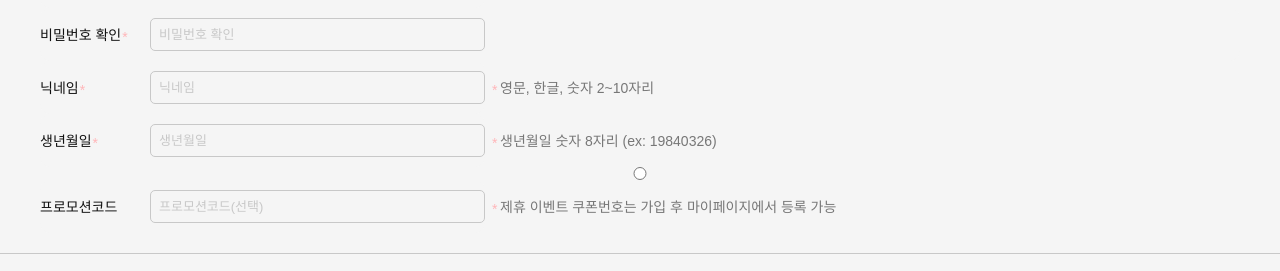
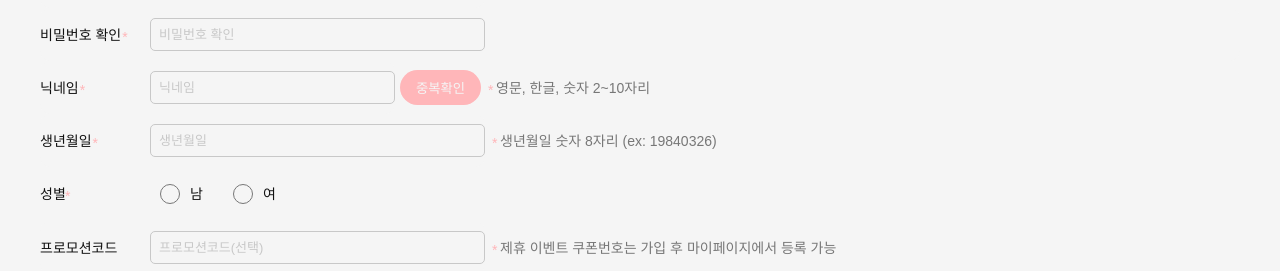
Before and after one commit to ryushin01/sr_novel, a React (Vite) app: page /sr_novel/signup in a window 1280 px wide. Shown: the part 267-538 px from the top of the page. Built offline with nearby package versions, Linux system fonts and the light colour scheme; no server answers; a web font is replaced by a local one.

Commit message:
🚧 회원가입 페이지 작업 진행 중

```diff
--- a/src/pages/SignUp/SignUp.jsx
+++ b/src/pages/SignUp/SignUp.jsx
@@ -1,64 +1,131 @@
+import { EMAIL_SELECT_DATA } from '@data/ConstantData';
+import { RADIO_DATA } from '@data/ConstantData';
 import Input from '@components/Input/Input';
 import SelectBox from '@components/SelectBox/SelectBox';
 import Button from '@components/Button/Button';
-import {EMAIL_SELECT_DATA} from '@data/ConstantData';
+import RadioGroup from '@components/RadioGroup/RadioGroup';
 import './SignUp.scss';
+import { useState } from 'react';
 
 const SignUp = () => {
+  const [radioChecked, setRadioChecked] = useState('');
+
+  const handleRadioChange = e => {
+    if (e.target.checked) {
+      setRadioChecked(e.target.value);
+      return { ...RADIO_DATA, checked: true };
+    } else {
+      return { ...RADIO_DATA, checked: false };
+    }
+  };
+
   return (
-    <main className='sign-up-container'>
+    <main className="sign-up-container">
       <div className="sign-up-inner-wrap">
-        <section className='sign-up-form-section'>
+        <section className="sign-up-form-section">
           <form>
             <fieldset>
               <legend>회원가입</legend>
-                        <h2 className='sign-up-form-title'>회원정보</h2>
-                        <div className='sign-up-form-wrap'>
-
+              <h2 className="sign-up-form-title">회원정보</h2>
+              <div className="sign-up-form-wrap">
                 <div className="sign-up-id-wrap">
-                            <Input type='text' contents='아이디(이메일)' placeholder='아이디' purpose="sign-up" size="small" require/>
+                  <Input
+                    type="text"
+                    contents="아이디(이메일)"
+                    placeholder="아이디"
+                    purpose="sign-up"
+                    size="small"
+                    require
+                  />
 
                   <span> @ </span>
 
-                            <SelectBox data={EMAIL_SELECT_DATA}/>
+                  <SelectBox data={EMAIL_SELECT_DATA} />
 
-                            <Button type='button' content='중복확인' color="primary" size="small"/>
+                  <Button
+                    type="button"
+                    content="중복확인"
+                    color="primary"
+                    size="small"
+                  />
                 </div>
 
-                        <div className='sign-up-password-wrap'>
-                          <Input type='password' contents='비밀번호' placeholder='비밀번호' purpose="sign-up" size="small" require/>
+                <div className="sign-up-password-wrap">
+                  <Input
+                    type="password"
+                    contents="비밀번호"
+                    placeholder="비밀번호"
+                    purpose="sign-up"
+                    size="small"
+                    require
+                  />
                   <span>영문,숫자,특수문자(@#$%^&*) 혼합하여 8자리 이상</span>
                 </div>
 
-                        <Input type='password' contents='비밀번호 확인' placeholder='비밀번호 확인' purpose="sign-up" size="small" require/>
+                <Input
+                  type="password"
+                  contents="비밀번호 확인"
+                  placeholder="비밀번호 확인"
+                  purpose="sign-up"
+                  size="small"
+                  require
+                />
 
-                        <div className='sign-up-name-wrap'>
-                          <Input type='text' contents='닉네임' placeholder='닉네임' purpose="sign-up" size="small" require/>
+                <div className="sign-up-name-wrap">
+                  <Input
+                    type="text"
+                    contents="닉네임"
+                    placeholder="닉네임"
+                    purpose="sign-up"
+                    size="small"
+                    require
+                  />
+                  <Button
+                    type="button"
+                    content="중복확인"
+                    color="primary"
+                    size="small"
+                  />
                   <span>영문, 한글, 숫자 2~10자리</span>
                 </div>
 
-                        <div className='sign-up-birth-wrap'>
-                        <Input type='text' contents='생년월일' placeholder='생년월일' purpose="sign-up" size="small" require/>
+                <div className="sign-up-birth-wrap">
+                  <Input
+                    type="text"
+                    contents="생년월일"
+                    placeholder="생년월일"
+                    purpose="sign-up"
+                    size="small"
+                    require
+                  />
                   <span>생년월일 숫자 8자리 (ex: 19840326)</span>
                 </div>
 
-                        <input type='radio' ></input>
+                <div className="sign-up-radio-wrap">
+                  <span className={`radio-text require`}>성별</span>
+                  <RadioGroup data={RADIO_DATA} onChange={handleRadioChange} />
+                </div>
 
-                        <div className='sign-up-event-wrap'>
-                        <Input type='text' contents='프로모션코드'
-                          placeholder='프로모션코드(선택)' purpose="sign-up" size="small"/>
-                        <span>제휴 이벤트 쿠폰번호는 가입 후 마이페이지에서 등록 가능</span>
+                <div className="sign-up-event-wrap">
+                  <Input
+                    type="text"
+                    contents="프로모션코드"
+                    placeholder="프로모션코드(선택)"
+                    purpose="sign-up"
+                    size="small"
+                  />
+                  <span>
+                    제휴 이벤트 쿠폰번호는 가입 후 마이페이지에서 등록 가능
+                  </span>
                 </div>
               </div>
             </fieldset>
           </form>
         </section>
-        <section>
-
-        </section>
+        <section></section>
       </div>
     </main>
-  )
-}
+  );
+};
 
-export default SignUp
+export default SignUp;
--- a/src/pages/SignUp/SignUp.scss
+++ b/src/pages/SignUp/SignUp.scss
@@ -1,33 +1,31 @@
-
 @charset "urf-8";
 @import '@scss/partials/mixin.scss', '@scss/partials/theme.scss';
 @import '@scss/partials/grid_system.scss', '@scss/partials/media_query.scss';
 @import '@scss/partials/Typography.scss';
 
 @mixin SignUpText {
-    display :flex;
+  display: flex;
   justify-content: flex-start;
   align-items: center;
-    gap : 5px;
+  gap: 5px;
 
   & > span {
-        position : relative;
-        padding-left : 5px;
-        margin-left : 5px;
-        color : $grayscale-2;
+    position: relative;
+    padding-left: 5px;
+    margin-left: 5px;
+    color: $grayscale-2;
 
     &::before {
-            content : '*';
-            width : 15px;
+      content: '*';
+      width: 15px;
       height: 15px;
-            color : $primary-color;
-            position : absolute;
-            top : 50%;
-            left : -3px;
-            transform : translateY(-50%);
+      color: $primary-color;
+      position: absolute;
+      top: 50%;
+      left: -3px;
+      transform: translateY(-50%);
     }
   }
-
 
   @include Mobile {
     align-items: flex-end;
@@ -37,47 +35,46 @@
 @mixin theme($theme, $grayscale-1, $grayscale-2, $grayscale-3, $grayscale-4) {
   .#{$theme} {
     .sign-up-container {
-        display : flex;
-        width : 100%;
-        padding : 20px;
-        color : $grayscale-1;
-        background-color : $grayscale-4;
+      display: flex;
+      width: 100%;
+      padding: 20px;
+      color: $grayscale-1;
+      background-color: $grayscale-4;
 
       .sign-up-inner-wrap {
         @include FlexCenter;
-            flex-direction : column;
-            width : 100%;
+        flex-direction: column;
+        width: 100%;
         max-width: 1200px;
         height: 100%;
-            margin : 0 auto;
-
+        margin: 0 auto;
 
         .sign-up-form-section {
           width: 100%;
 
           & legend {
-                    font-size : 0;
+            font-size: 0;
           }
 
           .sign-up-form-title {
             @include Typography(3xl, 700);
             padding-bottom: 20px;
-                    border-bottom : 1px solid $grayscale-2;
+            border-bottom: 1px solid $grayscale-2;
           }
 
           .sign-up-form-wrap {
-                    display : flex;
+            display: flex;
             flex-direction: column;
 
-
             .container-sign-up {
-                        width : auto;
+              width: auto;
 
               @include Mobile {
-                            display : flex;
+                display: flex;
                 flex-direction: column;
-                            gap : 10px;
-                            padding : 10px 0 0 0;
+                width: 100%;
+                gap: 10px;
+                padding: 10px 0 0 0;
               }
             }
 
@@ -91,18 +88,27 @@
 
             .input-sign-up {
               width: 335px;
+
+              @include Mobile {
+                width: 100%;
+              }
             }
 
-
             .sign-up-id-wrap {
-                        display :flex;
+              display: flex;
               justify-content: flex-start;
               align-items: center;
-                        gap : 5px;
+              gap: 5px;
 
               @include Mobile {
+                align-items: flex-end;
+
                 & > span {
-                                padding-bottom : 10px;
+                  padding-bottom: 10px;
+                }
+
+                & > button {
+                  margin-bottom: 5px;
                 }
               }
 
@@ -123,15 +129,22 @@
               @include SignUpText;
 
               @include Mobile {
-                            align-items: flex-end;
+                flex-direction: column;
+                align-items: flex-start;
               }
             }
 
             .sign-up-name-wrap {
               @include SignUpText;
+              width: 100%;
+
+              .input-sign-up {
+                width: 245px;
+              }
 
               @include Mobile {
-                            align-items: flex-end;
+                flex-direction: column;
+                align-items: flex-start;
               }
             }
 
@@ -139,7 +152,47 @@
               @include SignUpText;
 
               @include Mobile {
-                            align-items: flex-end;
+                flex-direction: column;
+                align-items: flex-start;
+              }
+            }
+
+            .sign-up-radio-wrap {
+              display: flex;
+              flex-direction: row;
+              align-items: center;
+
+              @include Mobile {
+                flex-direction: column;
+                align-items: flex-start;
+                padding-top: 10px;
+                gap: 5px;
+              }
+
+              .radio-text {
+                display: flex;
+                justify-content: flex-start;
+                align-items: center;
+                width: 110px;
+
+                @include Mobile {
+                  width: 100%;
+                }
+              }
+
+              .require {
+                position: relative;
+
+                &::before {
+                  content: '*';
+                  width: 15px;
+                  height: 15px;
+                  position: absolute;
+                  top: 50%;
+                  left: 25px;
+                  transform: translateY(-50%);
+                  color: $primary-color;
+                }
               }
             }
 
@@ -147,14 +200,14 @@
               @include SignUpText;
 
               @include Mobile {
-                            align-items: flex-end;
+                flex-direction: column;
+                align-items: flex-start;
               }
             }
           }
         }
       }
     }
-
   }
 }
 
```
Lines whose indentation alone changed are shown as unchanged.
